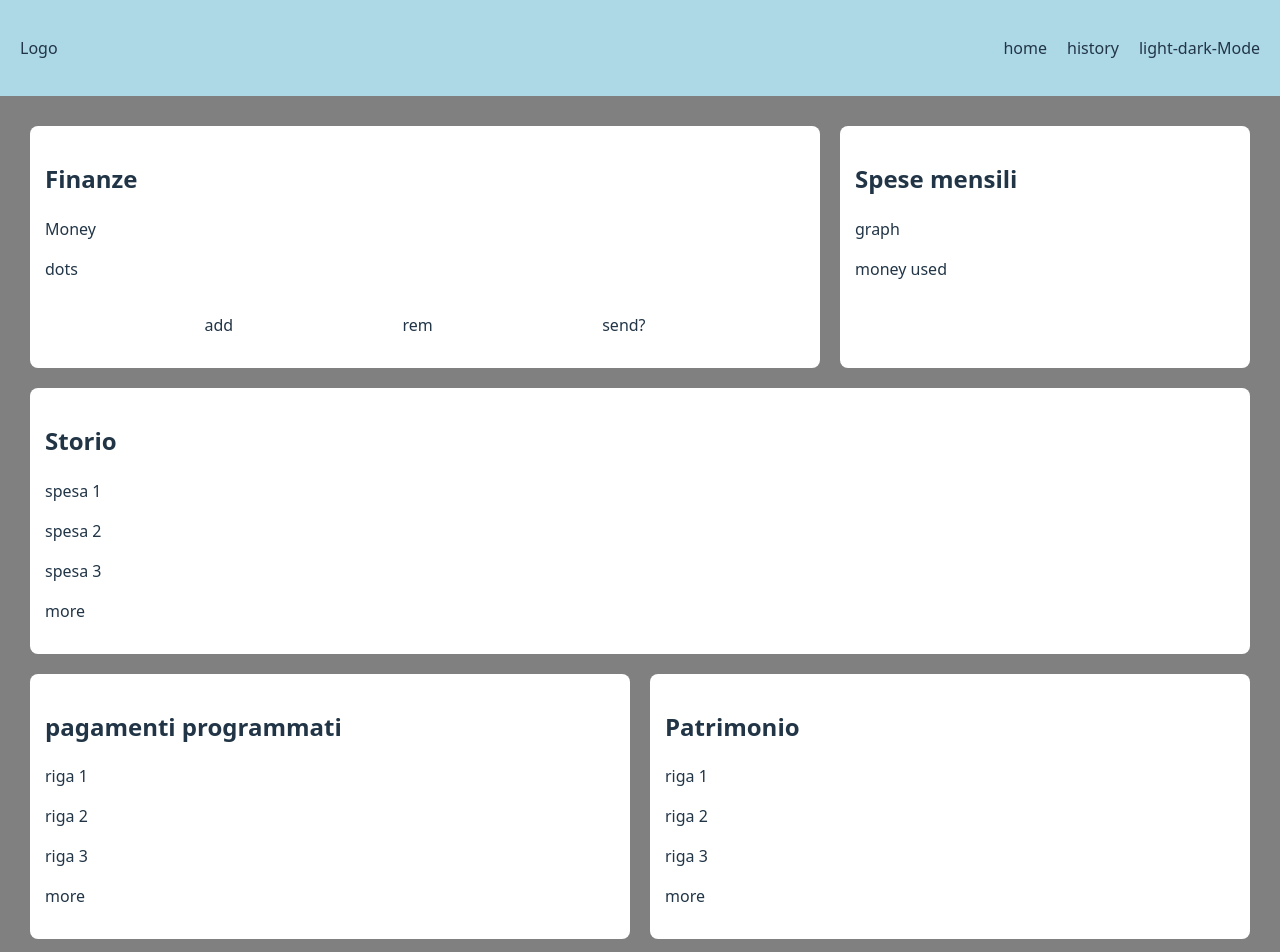
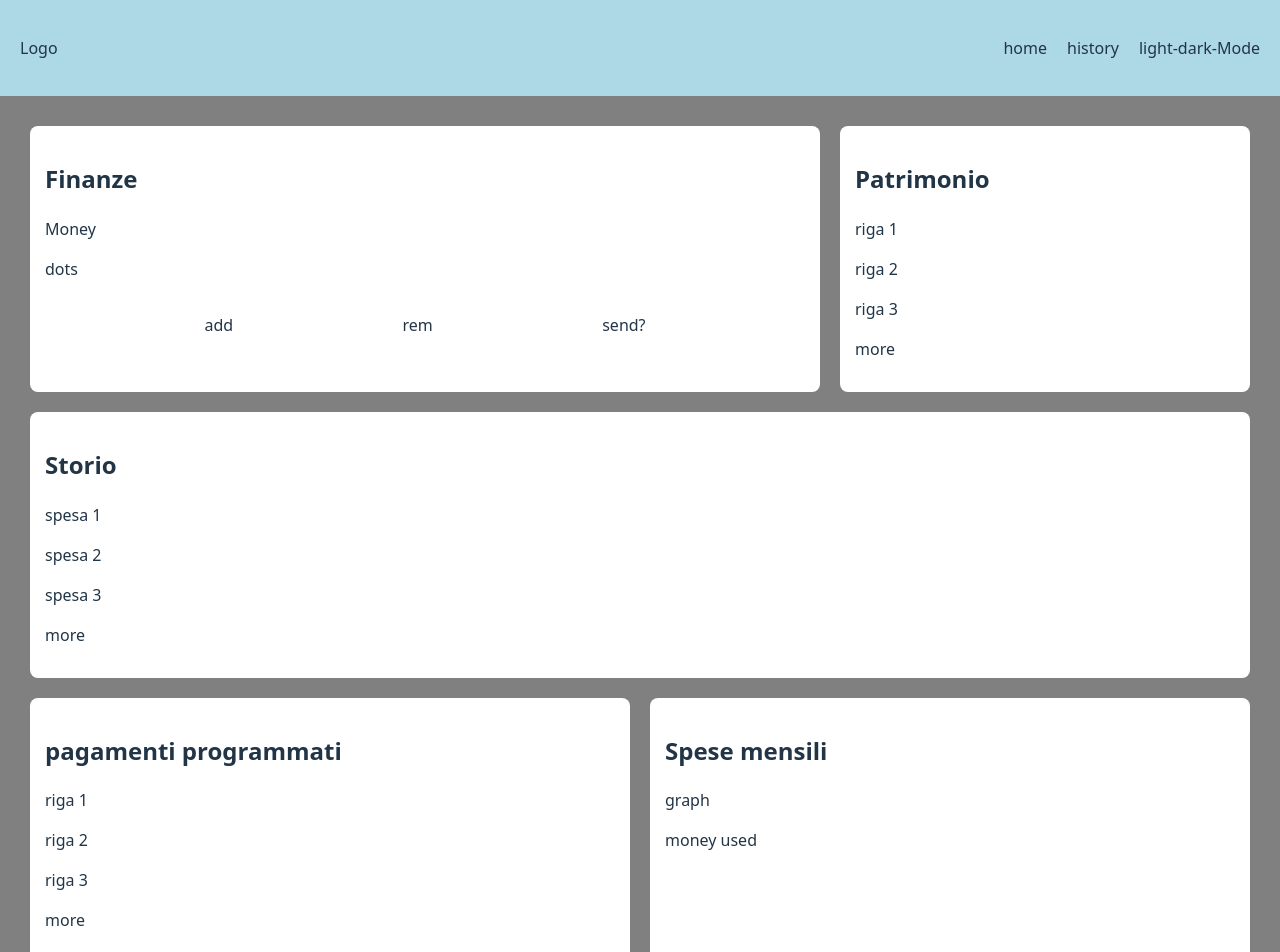
Before and after one commit to DenysPashkov/finance_tracker, a React (Vite) app: page / in a window 1280 px wide. Shown: the top 952 px of the page. Built offline with nearby package versions, Linux system fonts and the light colour scheme.

Commit message:
refactored the code diving better the components in helping functions, may need to create specific files for each in the future

```diff
--- a/src/pages/Home.tsx
+++ b/src/pages/Home.tsx
@@ -27,9 +27,17 @@ export default function Home() {
     flexDirection: "column",
   };
 
-  function FirstRow() {
+  function FinanceRow() {
     return (
       <div style={{ display: "flex", flexDirection: "row", gap: "20px" }}>
+        <MainFinances />
+        <PatrimonyCell />
+      </div>
+    );
+  }
+
+  function MainFinances() {
+    return (
       <div
         style={{
           flex: 2,
@@ -51,21 +59,22 @@ export default function Home() {
           <p>send?</p>
         </div>
       </div>
-        <div
-          style={{
-            flex: 1,
-            ...cellCSS,
-          }}
-        >
-          <h2>Spese mensili</h2>
-          <p>graph</p>
-          <p>money used</p>
-        </div>
+    );
+  }
+
+  function PatrimonyCell() {
+    return (
+      <div style={{ flex: 1, ...cellCSS }}>
+        <h2>Patrimonio</h2>
+        <p>riga 1</p>
+        <p>riga 2</p>
+        <p>riga 3</p>
+        <p>more</p>
       </div>
     );
   }
 
-  function SecondRow() {
+  function HistoryCell() {
     return (
       <div style={cellCSS}>
         <h2>Storio</h2>
@@ -77,9 +86,17 @@ export default function Home() {
     );
   }
 
-  function ThirdRow() {
+  function ExpensesRow() {
     return (
       <div style={{ display: "flex", flexDirection: "row", gap: "20px" }}>
+        <ScheduledExpences />
+        <MontlyExpenceCell />
+      </div>
+    );
+  }
+
+  function ScheduledExpences() {
+    return (
       <div style={{ flex: 1, ...cellCSS }}>
         <h2>pagamenti programmati</h2>
         <p>riga 1</p>
@@ -87,14 +104,20 @@ export default function Home() {
         <p>riga 3</p>
         <p>more</p>
       </div>
+    );
+  }
 
-        <div style={{ flex: 1, ...cellCSS }}>
-          <h2>Patrimonio</h2>
-          <p>riga 1</p>
-          <p>riga 2</p>
-          <p>riga 3</p>
-          <p>more</p>
-        </div>
+  function MontlyExpenceCell() {
+    return (
+      <div
+        style={{
+          flex: 1,
+          ...cellCSS,
+        }}
+      >
+        <h2>Spese mensili</h2>
+        <p>graph</p>
+        <p>money used</p>
       </div>
     );
   }
@@ -104,9 +127,9 @@ export default function Home() {
       <div style={bodyCSS}>
         <Header />
         <div style={contentCSS}>
-          <FirstRow />
-          <SecondRow />
-          <ThirdRow />
+          <FinanceRow />
+          <HistoryCell />
+          <ExpensesRow />
         </div>
         <Footer />
       </div>
```
Lines whose indentation alone changed are shown as unchanged.
